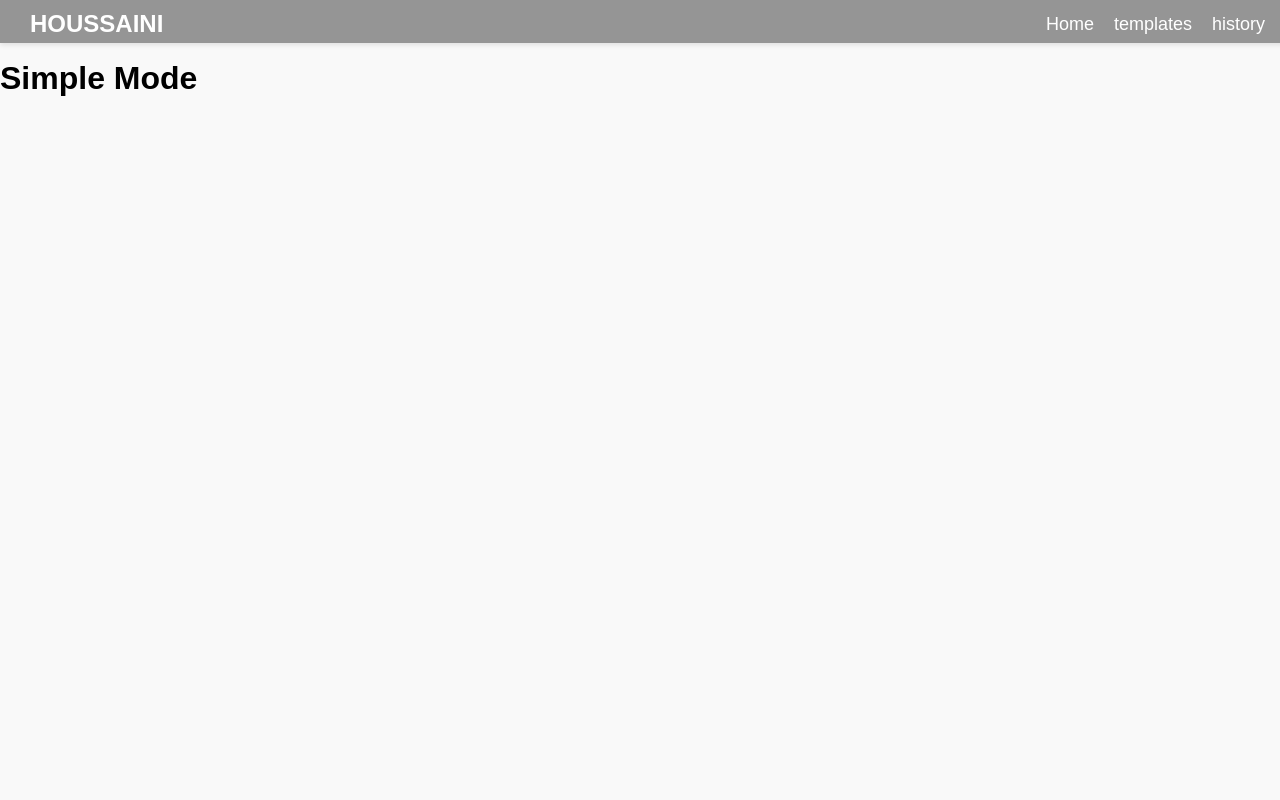
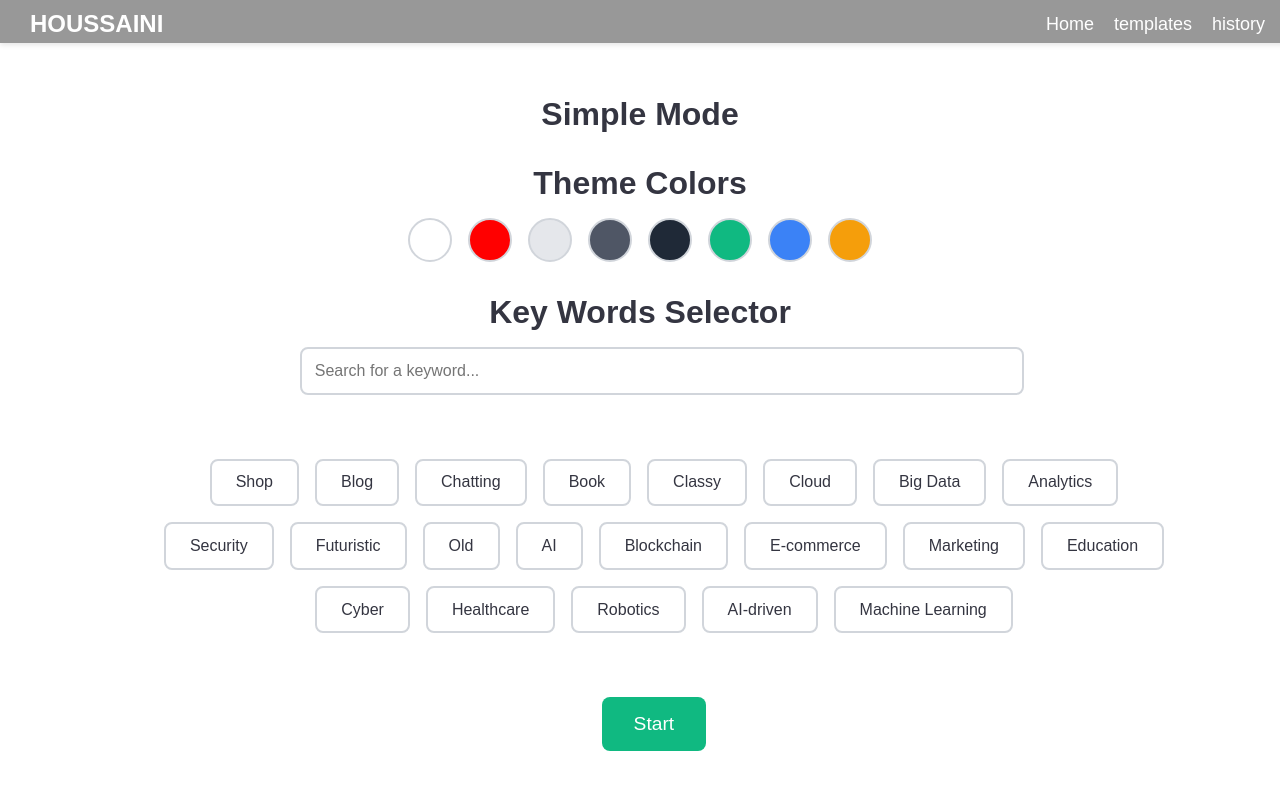
Before and after one commit to houssainiS/PFE, a Django app: template templates/work/simpleMode.html in a window 1280 px wide. Run offline with Django 3.2, Linux system fonts and the light colour scheme; the template is opened without the code that fills it, so the values that code supplies are empty.

Commit message:
added simple mode page (not fonctionel) just to know the idea

```diff
--- a/templates/work/simpleMode.html
+++ b/templates/work/simpleMode.html
@@ -4,7 +4,190 @@
 
 {% block content %}
 
+<style>
 
-<h1>Simple Mode</h1>
+ body {
+      margin: 0;
+      font-family: Arial, sans-serif;
+      background-color: white;
+      color: #343541;
+      display: flex;
+      flex-direction: column;
+      align-items: center;
+      justify-content: flex-start;
+      padding-top: 4rem;
+
+    }
+
+h1 {
+    margin: 2rem 0 1rem;
+    text-align: center;
+  }
+
+  .search-container {
+    margin-bottom: 2rem;
+    display: flex;
+    justify-content: center;
+    align-items: center;
+    width: 80%;
+  }
+
+  .search-input {
+    width: 80%;
+    padding: 0.8rem;
+    font-size: 1rem;
+    border: 2px solid #d1d5db;
+    border-radius: 0.5rem;
+    outline: none;
+    transition: border-color 0.3s;
+    margin-left:300px
+  }
+
+  .search-input:focus {
+    border-color: #4f5665;
+  }
+
+  .color-palette {
+    display: flex;
+    justify-content: center;
+    gap: 1rem;
+    margin-bottom: 2rem;
+  }
+
+  .color-circle {
+    width: 40px;
+    height: 40px;
+    border-radius: 50%;
+    cursor: pointer;
+    border: 2px solid #d1d5db;
+    transition: transform 0.2s;
+  }
+
+  .color-circle:hover {
+    transform: scale(1.1);
+  }
+
+  .color-circle.selected {
+    border: 3px solid #343541;
+  }
+
+  .keywords-container {
+    display: flex;
+    flex-wrap: wrap;
+    justify-content: center;
+    gap: 1rem;
+    padding: 2rem;
+    width: 80%;
+    margin-left: 120px;
+  }
+
+  .keyword-button {
+    padding: 0.8rem 1.5rem;
+    font-size: 1rem;
+    color: #343541;
+    background-color: white;
+    border: 2px solid #d1d5db;
+    border-radius: 0.5rem;
+    cursor: pointer;
+    transition: all 0.3s ease;
+  }
+
+  .keyword-button:hover {
+    background-color: #f3f4f6;
+  }
+
+  .keyword-button.selected {
+    background-color: #4f5665;
+    color: white;
+    border-color: #4f5665;
+  }
+
+  .start-button {
+    margin: 2rem 0;
+    padding: 1rem 2rem;
+    font-size: 1.2rem;
+    color: white;
+    background-color: #10b981;
+    border: none;
+    border-radius: 0.5rem;
+    cursor: pointer;
+    transition: background-color 0.3s ease;
+  }
+
+  .start-button:hover {
+    background-color: #059669;
+  }
+  .start-button{
+    margin-left: 47%;
+  }
+</style>
+</head>
+<body>
+    <h1>Simple Mode</h1>
+<h1 style="margin-top: 2rem;">Theme Colors</h1>
+<div class="color-palette">
+  <div class="color-circle" style="background-color: #ffffff;" data-color="#ffffff"></div>
+  <div class="color-circle" style="background-color: red;" data-color="red"></div>
+  <div class="color-circle" style="background-color: #e5e7eb;" data-color="#e5e7eb"></div>
+  <div class="color-circle" style="background-color: #4f5665;" data-color="#4f5665"></div>
+  <div class="color-circle" style="background-color: #1f2937;" data-color="#1f2937"></div>
+  <div class="color-circle" style="background-color: #10b981;" data-color="#10b981"></div>
+  <div class="color-circle" style="background-color: #3b82f6;" data-color="#3b82f6"></div>
+  <div class="color-circle" style="background-color: #f59e0b;" data-color="#f59e0b"></div>
+</div>
+
+<h1>Key Words Selector</h1>
+<div class="search-container">
+  <input type="text" class="search-input" placeholder="Search for a keyword...">
+</div>
+
+<div class="keywords-container">
+  <button class="keyword-button">Shop</button>
+  <button class="keyword-button">Blog</button>
+  <button class="keyword-button">Chatting</button>
+  <button class="keyword-button">Book</button>
+  <button class="keyword-button">Classy</button>
+  <button class="keyword-button">Cloud</button>
+  <button class="keyword-button">Big Data</button>
+  <button class="keyword-button">Analytics</button>
+  <button class="keyword-button">Security</button>
+  <button class="keyword-button">Futuristic</button>
+  <button class="keyword-button">Old</button>
+  <button class="keyword-button">AI</button>
+  <button class="keyword-button">Blockchain</button>
+  <button class="keyword-button">E-commerce</button>
+  <button class="keyword-button">Marketing</button>
+  <button class="keyword-button">Education</button>
+  <button class="keyword-button">Cyber</button>
+  <button class="keyword-button">Healthcare</button>
+  <button class="keyword-button">Robotics</button>
+  <button class="keyword-button">AI-driven</button>
+  <button class="keyword-button">Machine Learning</button>
+</div>
+
+<button class="start-button">Start</button>
+
+<script>
+  // Toggle keyword selection
+  const buttons = document.querySelectorAll('.keyword-button');
+
+  buttons.forEach(button => {
+    button.addEventListener('click', () => {
+      button.classList.toggle('selected');
+    });
+  });
+
+  // Change background color
+  const colorCircles = document.querySelectorAll('.color-circle');
+
+  colorCircles.forEach(circle => {
+    circle.addEventListener('click', () => {
+      document.body.style.backgroundColor = circle.getAttribute('data-color');
+      colorCircles.forEach(c => c.classList.remove('selected'));
+      circle.classList.add('selected');
+    });
+  });
+</script>
+
 
 {% endblock %}
```
